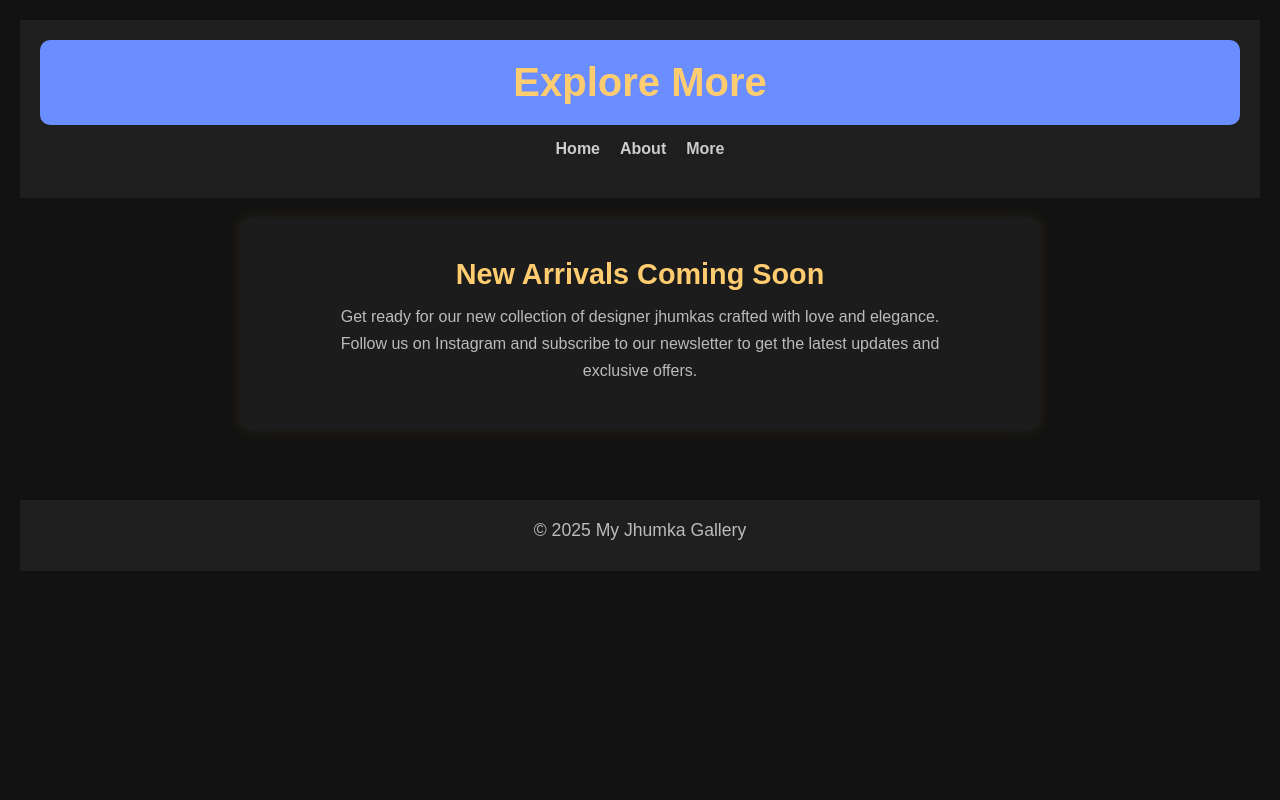
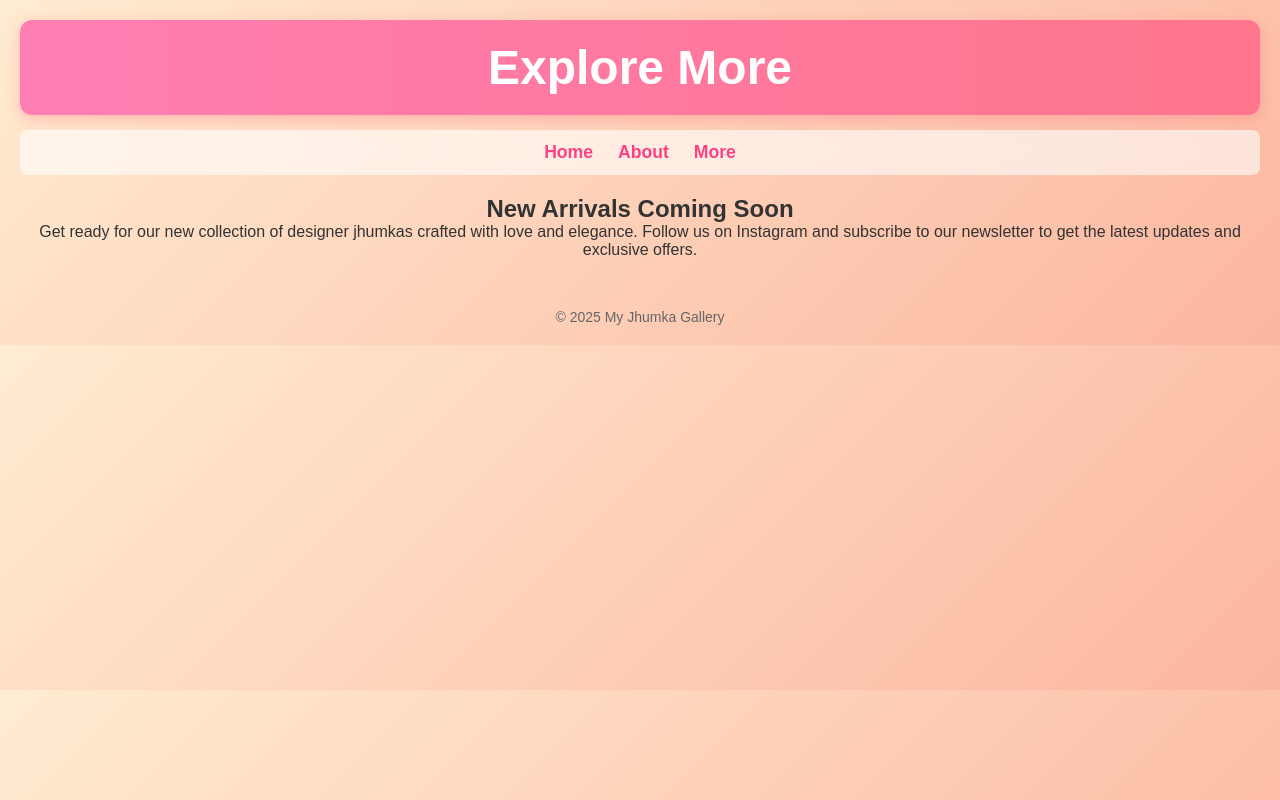
Before and after one commit to poojarattu/Jhumka-world, a plain HTML site: page more.html in a window 1280 px wide. Drawn offline with Linux system fonts and the light colour scheme.

Commit message:
Update style.css

```diff
--- a/style.css
+++ b/style.css
@@ -1,4 +1,4 @@
-/* Reset & base styling */
+
 * {
   margin: 0;
   padding: 0;
@@ -6,224 +6,133 @@
 }
 
 body {
-  background-color: #121212;
-  color: #f0f0f0;
-  font-family: 'Segoe UI', sans-serif;
+  background: linear-gradient(135deg, #ffecd2, #fcb69f);
+  font-family: 'Poppins', sans-serif;
+  color: #333;
   text-align: center;
   padding: 20px;
+  animation: fadeIn 1s ease-in-out;
 }
 
-/* Header */
+
+@keyframes shine {
+  0% { background-position: -200px 0; }
+  100% { background-position: 200px 0; }
+}
+
+
 h1 {
-  font-size: 2.5rem;
-  background-color: #6a8dff;
+  font-size: 3rem;
+  font-weight: bold;
+  background: linear-gradient(90deg, #ff7eb3, #ff758c, #ff7eb3);
+  background-size: 200% auto;
   color: white;
   padding: 20px;
-  border-radius: 10px;
+  border-radius: 12px;
   margin-bottom: 15px;
+  box-shadow: 0 4px 15px rgba(255, 118, 136, 0.4);
+  animation: shine 2s linear infinite;
 }
 
-/* Navigation */
 ul {
   list-style-type: none;
   display: flex;
   justify-content: center;
-  gap: 30px;
-  background-color: #1e1e1e;
-  padding: 10px;
-  border-radius: 0 0 10px 10px;
+  gap: 25px;
+  background: rgba(255, 255, 255, 0.6);
+  backdrop-filter: blur(10px);
+  padding: 12px;
+  border-radius: 8px;
   margin-bottom: 20px;
 }
 
 ul li a {
-  color: #ccc;
+  color: #ff4081;
   text-decoration: none;
   font-weight: bold;
+  font-size: 1.1rem;
   transition: color 0.3s ease;
 }
 
 ul li a:hover {
-  color: #ffc107;
+  color: #ff9800;
 }
 
-/* Main headings and paragraph */
-h2 {
-  margin-top: 15px;
-  font-size: 1.8rem;
-  color: #ffc107;
-}
-
-p {
-  margin: 10px auto 20px;
-  font-size: 1.1rem;
-  max-width: 600px;
-  color: #bbb;
-}
-
-/* Button */
 button {
   padding: 12px 30px;
-  font-size: 16px;
+  font-size: 18px;
   margin: 20px 0;
-  background-color: #ffc107;
+  background: linear-gradient(90deg, #ff8a00, #ffdd00);
   border: none;
-  color: #121212;
-  border-radius: 8px;
+  color: white;
+  border-radius: 50px;
   cursor: pointer;
-  transition: background-color 0.3s ease;
+  font-weight: bold;
+  box-shadow: 0 4px 10px rgba(255, 138, 0, 0.3);
+  transition: transform 0.3s ease, box-shadow 0.3s ease;
 }
 
 button:hover {
-  background-color: #e0a800;
+  transform: scale(1.05);
+  box-shadow: 0 8px 15px rgba(255, 138, 0, 0.5);
 }
 
-/* Pickup line section */
+
 .pickup-section {
-  margin-top: 30px;
+  margin: 30px auto;
+  background: rgba(255, 255, 255, 0.7);
+  border-radius: 12px;
+  padding: 20px;
+  max-width: 700px;
+  box-shadow: 0 6px 20px rgba(255, 180, 0, 0.3);
 }
 
 .pickup-line {
   font-style: italic;
-  color: #ddd;
-  font-size: 1.2rem;
-  margin-top: 10px;
+  font-size: 1.4rem;
+  color: #ff4081;
 }
 
-body {
-  margin: 0;
-  font-family: 'Segoe UI', sans-serif;
-  background-color: #0a0a0a;
-  color: #fff;
+
+.gallery-section h2 {
+  font-size: 2rem;
+  margin-bottom: 20px;
+  color: #ff9800;
+  text-shadow: 2px 2px 5px rgba(255, 170, 0, 0.3);
 }
 
-/* Gallery Grid */
-.gallery {
+.image-grid {
   display: grid;
-  grid-template-columns: repeat(auto-fit, minmax(200px, 1fr));
+  grid-template-columns: repeat(auto-fit, minmax(250px, 1fr));
   gap: 20px;
-  padding: 30px;
+  padding: 20px;
   max-width: 1200px;
   margin: auto;
 }
 
-/* Force all images to same size */
-.gallery img {
-  width: 100%;
-  height: 250px;
-  object-fit: cover;
-  border-radius: 10px;
-  box-shadow: 0 4px 10px rgba(255, 255, 255, 0.05);
-  transition: transform 0.3s ease;
-}
-
-.gallery img:hover {
-  transform: scale(1.05);
-  box-shadow: 0 0 15px rgba(255, 200, 80, 0.3);
-}
-
-.gallery-section {
-  padding: 30px 15px;
-}
-
-.image-grid {
-  display: grid;
-  grid-template-columns: repeat(auto-fit, minmax(280px, 1fr));
-  gap: 20px;
-  max-width: 1200px;
-  margin: 0 auto;
-}
-
 .image-grid img {
   width: 100%;
-  height: auto;
-  border-radius: 12px;
-  box-shadow: 0 4px 12px rgba(255, 255, 255, 0.1);
-  transition: transform 0.3s ease;
+  height: 280px;
+  object-fit: cover;
+  border-radius: 15px;
+  box-shadow: 0 4px 12px rgba(255, 140, 0, 0.3);
+  transition: transform 0.4s ease, box-shadow 0.4s ease;
 }
 
 .image-grid img:hover {
-  transform: scale(1.05);
+  transform: scale(1.08) rotate(1deg);
+  box-shadow: 0 8px 20px rgba(255, 102, 102, 0.6);
 }
 
 
 footer {
   margin-top: 50px;
-  color: #888;
   font-size: 14px;
+  color: #666;
 }
 
 
-
-
-body {
-  margin: 0;
-  font-family: 'Poppins', sans-serif;
-  background-color: #121212;
-  color: #f0f0f0;
+@keyframes fadeIn {
+  from { opacity: 0; }
+  to { opacity: 1; }
 }
-
-
-header {
-  background: #1f1f1f;
-  padding: 20px;
-  text-align: center;
-}
-
-h1 {
-  font-size: 2.5rem;
-  color: #ffcc70;
-}
-
-nav ul {
-  list-style: none;
-  padding: 0;
-  margin-top: 10px;
-  display: flex;
-  justify-content: center;
-  gap: 20px;
-}
-
-nav a {
-  text-decoration: none;
-  color: #ffffff;
-  font-weight: bold;
-  transition: color 0.3s ease;
-}
-
-nav a:hover {
-  color: #ffcc70;
-}
-
-
-main {
-  padding: 20px;
-}
-
-.info-section {
-  max-width: 800px;
-  margin: auto;
-  background-color: #1c1c1c;
-  padding: 25px;
-  border-radius: 12px;
-  box-shadow: 0 0 15px rgba(255, 204, 112, 0.1);
-}
-
-.info-section h2 {
-  color: #ffcc70;
-  margin-bottom: 12px;
-  font-size: 1.8rem;
-}
-
-.info-section p {
-  line-height: 1.7;
-  font-size: 1rem;
-}
-
-
-footer {
-  background: #1f1f1f;
-  text-align: center;
-  padding: 10px;
-  font-size: 0.9rem;
-  color: #ccc;
-}
```
